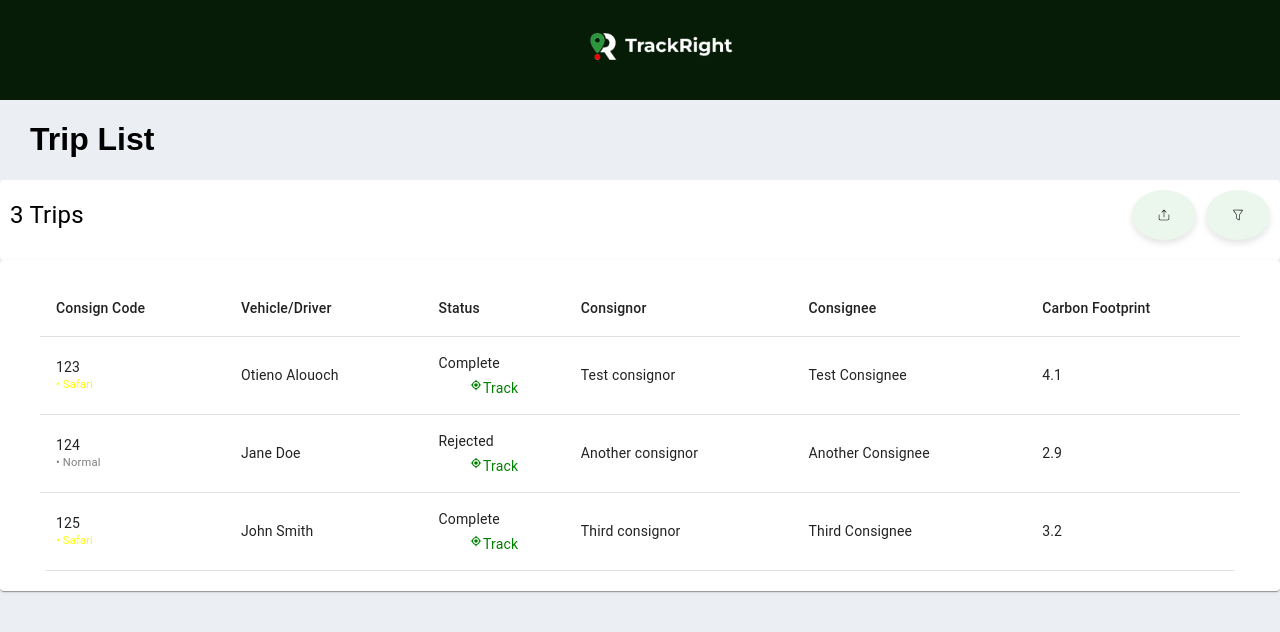
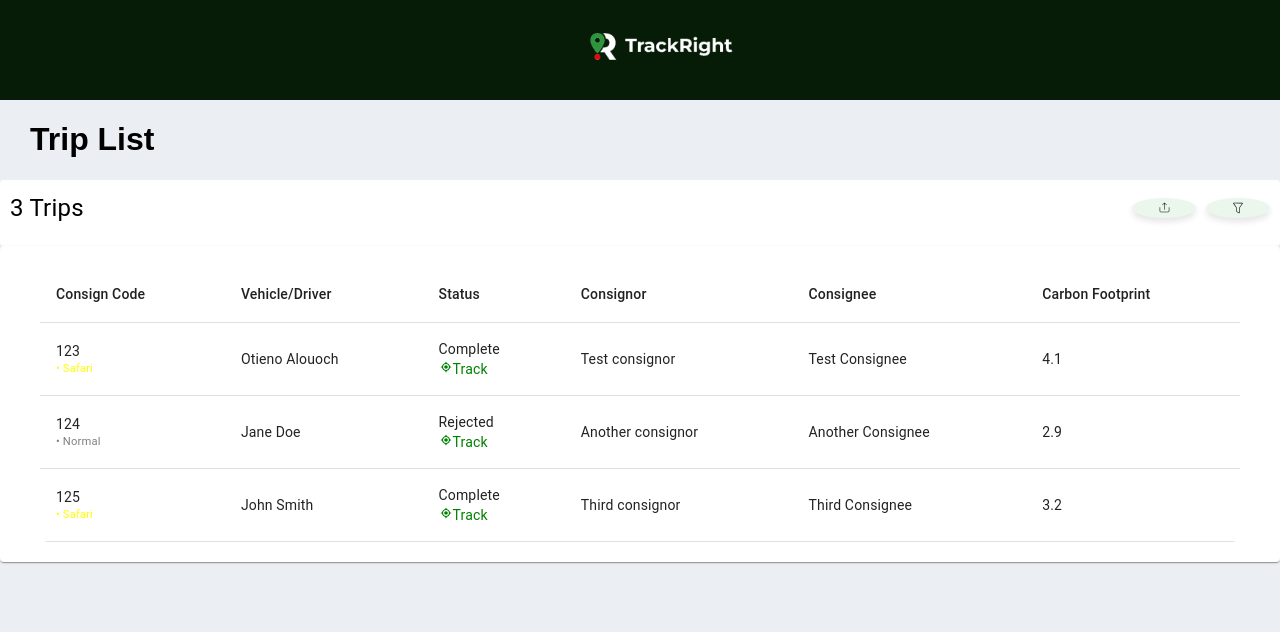
Before and after one commit to Donaldson222/trip-list, a React (Create React App) app: page / in a window 1280 px wide. Shown: the top 632 px of the page. Built offline with nearby package versions, Linux system fonts and the light colour scheme.

Commit message:
track element centered

```diff
--- a/src/Components/Buttons/Buttons.css
+++ b/src/Components/Buttons/Buttons.css
@@ -5,8 +5,8 @@
   border: none;
   cursor: pointer;
   border-radius: 50%;
-  width: 50px; /* Equal height and width make them circular */
-  height: 50px;
+  width: 20px;
+  height: 20px;
   display: flex;
   justify-content: center; /* Centers the icon inside the button */
   align-items: center; /* Centers the icon inside the button */
@@ -16,5 +16,6 @@
 
 #filter:hover,
 #export:hover {
-  background-color: #d3eed3; /* Optional hover color */
+  background-color: #061C06;
+  color:white;
 }
--- a/src/Components/Buttons/Buttons.jsx
+++ b/src/Components/Buttons/Buttons.jsx
@@ -106,7 +106,10 @@ function Buttons() {
 
         <div style={{ display: "flex", gap: "10px", alignItems: "center" }}>
           <Tooltip title="Export">
-            <Button id="export" onClick={handleExport}>
+            <Button id="export"
+            onClick={handleExport}
+            size="small"
+            >
               <CiExport />
             </Button>
           </Tooltip>
--- a/src/Components/TripTable/TripTable.css
+++ b/src/Components/TripTable/TripTable.css
@@ -27,3 +27,8 @@ body {
     background-color: #c6c6c6;
 
   }
+  .track-element{
+    display: flex;
+    justify-content: center;
+
+  }
--- a/src/Components/TripTable/TripTable.jsx
+++ b/src/Components/TripTable/TripTable.jsx
@@ -84,7 +84,7 @@ const TripTable = () => {
                 </TableCell>
                 <TableCell>{val.vehicledriver}</TableCell>
                 <TableCell>{val.status}
-                <div style={{ display: "flex", justifyContent: "center", marginTop: "5px" }}>
+                <div id="track-element">
 
     <CgTrack style={{ cursor: "pointer", color:"green", }} />
     <span style={{ cursor: "pointer", fontSize: "1.0em", color: "green", }}>Track</span>
```
